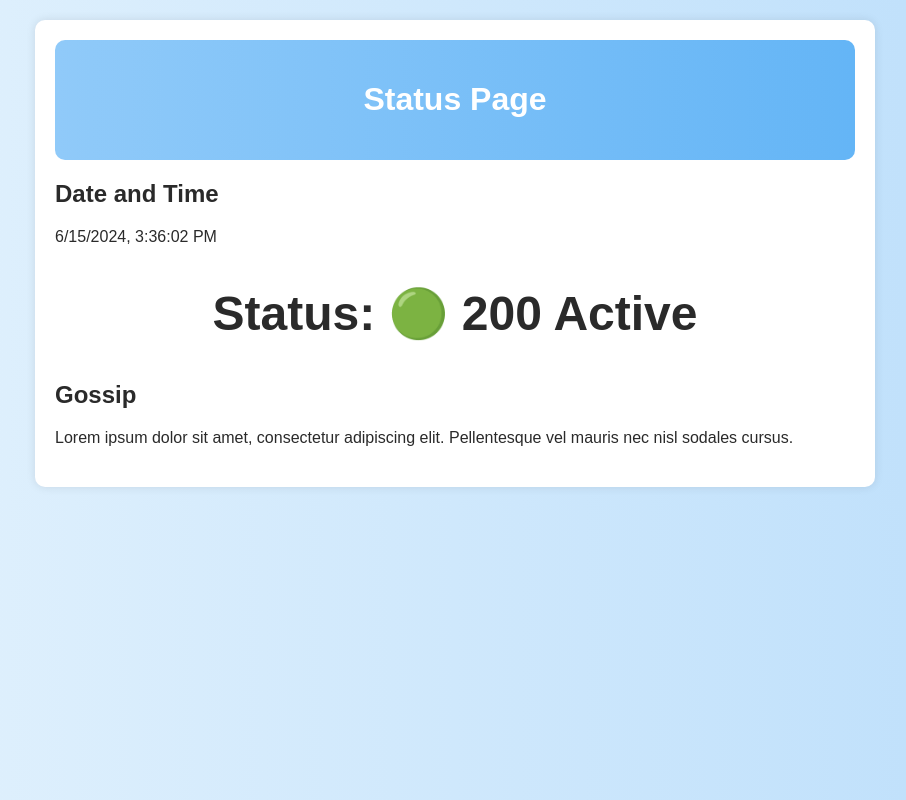
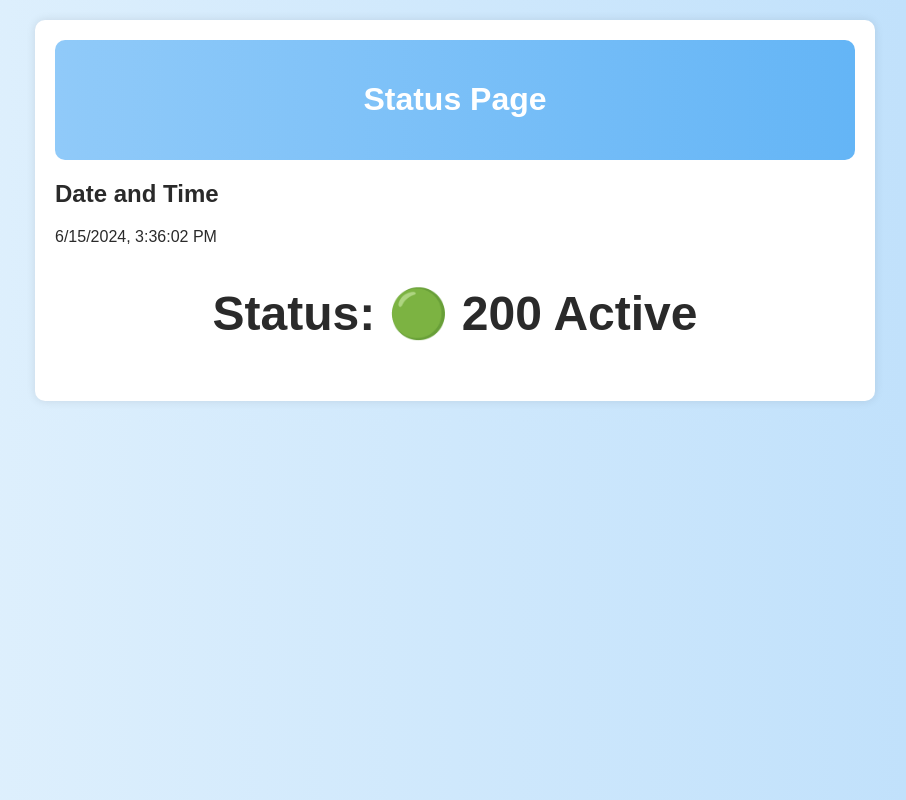
Before and after one commit to ijkG71AArCzYCyNa17yp/ijkG71AArCzYCyNa17yp.github.io, a plain HTML site: page index.html in a window 1280 px wide. Shown: the whole page, without its empty margins (185-1091 px from the left). Drawn offline with Linux system fonts and the light colour scheme.

Commit message:
Update index.html

```diff
--- a/index.html
+++ b/index.html
@@ -21,10 +21,10 @@
             <h2>Status: <span id="status-indicator">🟢 200 Active <!-- 🟡 504 Gateway Timeout 🔴 404 Unresponsive --></span></h2>
         </div>
 
-        <div class="gossip">
+       <!-- <div class="gossip">
             <h2>Gossip</h2>
             <p>Lorem ipsum dolor sit amet, consectetur adipiscing elit. Pellentesque vel mauris nec nisl sodales cursus.</p>
-        </div>
+        </div>-->
 
 
 
```
